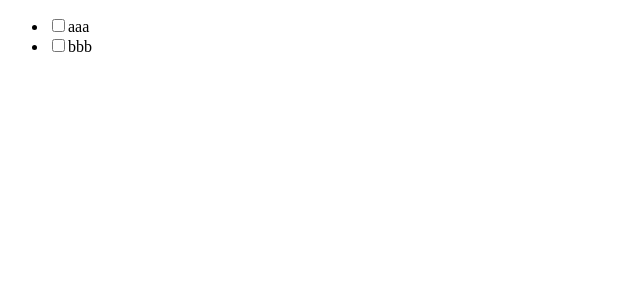
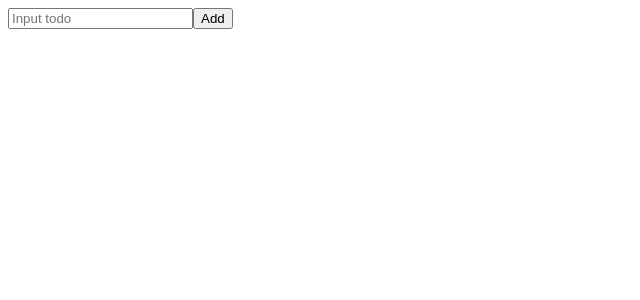
Before and after one commit to schwarz9791/react-todo, a React app: page / in a window 1280 px wide. Shown: the top 300 px of the page, without its empty margins (0-640 px from the left). Built offline with nearby package versions, Linux system fonts and the light colour scheme.

Commit message:
add todo

```diff
--- a/src/App.jsx
+++ b/src/App.jsx
@@ -5,19 +5,45 @@ export default class App extends Component {
   constructor(props) {
     super(props);
     this.state = {
-      todos: [
-        { id: 1, text: 'aaa' },
-        { id: 2, text: 'bbb' },
-      ]
+      todos: []
     }
   }
   render() {
     return (
       <div>
+        <input
+          type='text'
+          ref='input'
+          placeholder='Input todo'
+        />
+      <button onClick={() => this.addTodo(this.refs.input.value)}>Add</button>
         <TodoList
           todos={this.state.todos}
+          onClickCheckbox={this.completeTodo.bind(this)}
           />
       </div>
     );
   }
+  addTodo(text) {
+    this.setState({
+      todos: [...this.state.todos, {
+        id: Date.now(),
+        complete: false,
+        text,
+      }]
+    }, this.clearInput())
+  }
+  clearInput() {
+    this.refs.input.value = '';
+  }
+  completeTodo(id) {
+    this.setState({
+      todos: this.state.todos.map(todo => {
+        if (todo.id === id) {
+          todo.complete = !todo.complete;
+        }
+        return todo;
+      })
+    });
+  }
 }
--- a/src/Todo.jsx
+++ b/src/Todo.jsx
@@ -2,14 +2,20 @@ import React, { Component } from 'react';
 
 export default class Todo extends Component {
   render() {
-    const { text } = this.props;
+    const { text, complete } = this.props;
     return (
       <li>
         <label>
-          <input type='checkbox' />
+          <input
+            type='checkbox'
+            checked={complete}
+            onChange={this.handleChange.bind(this)} />
           {text}
         </label>
       </li>
     )
   }
+  handleChange() {
+    this.props.onClickCheckbox(this.props.id);
+  }
 }
--- a/src/TodoList.jsx
+++ b/src/TodoList.jsx
@@ -8,10 +8,11 @@ export default class TodoList extends Component {
     );
   }
   renderTodos() {
-    const { todos } = this.props;
+    const { todos, onClickCheckbox } = this.props;
     return todos.map(todo => (
       <Todo
         key={todo.id}
+        onClickCheckbox={onClickCheckbox}
         { ...todo }
       />
     ));
```
